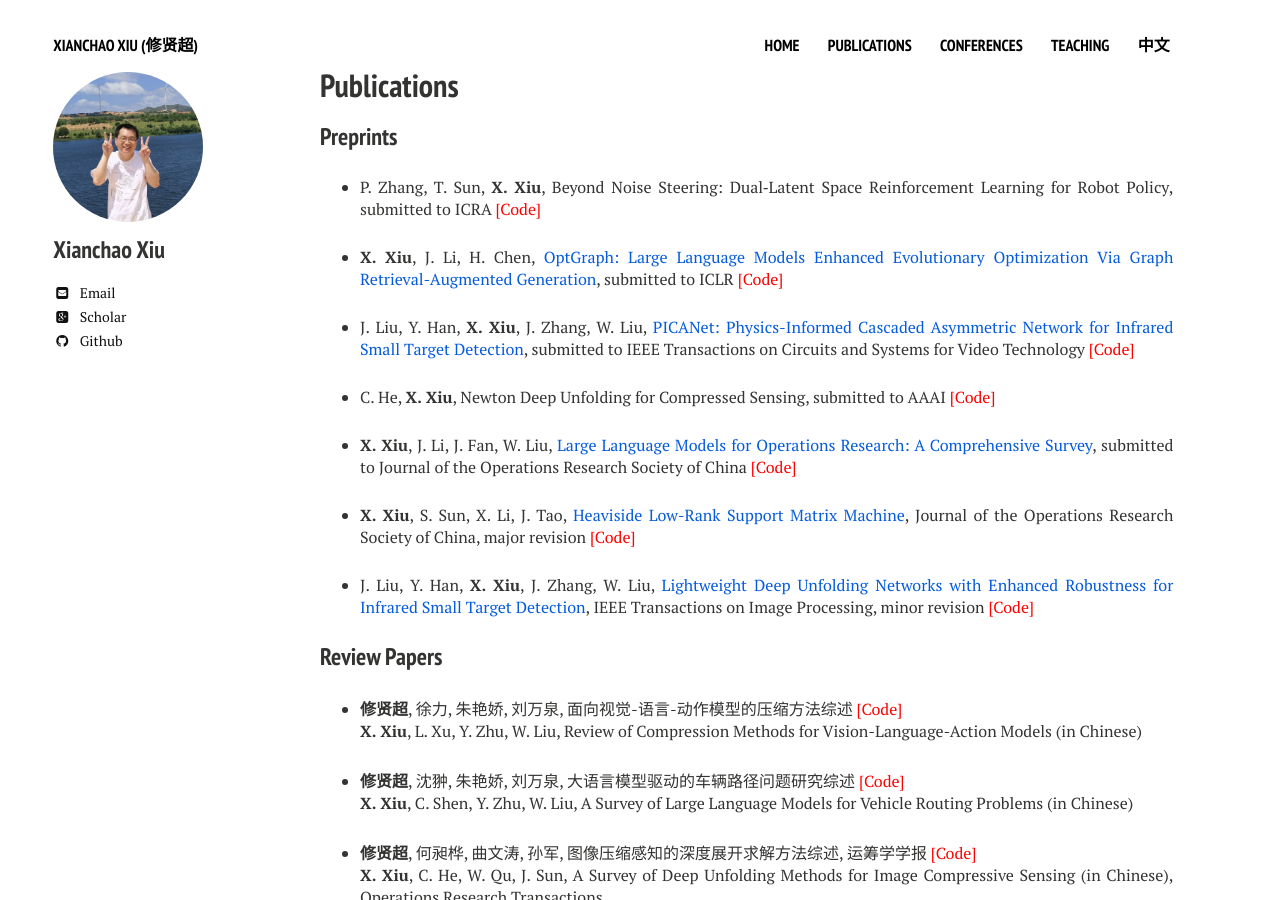
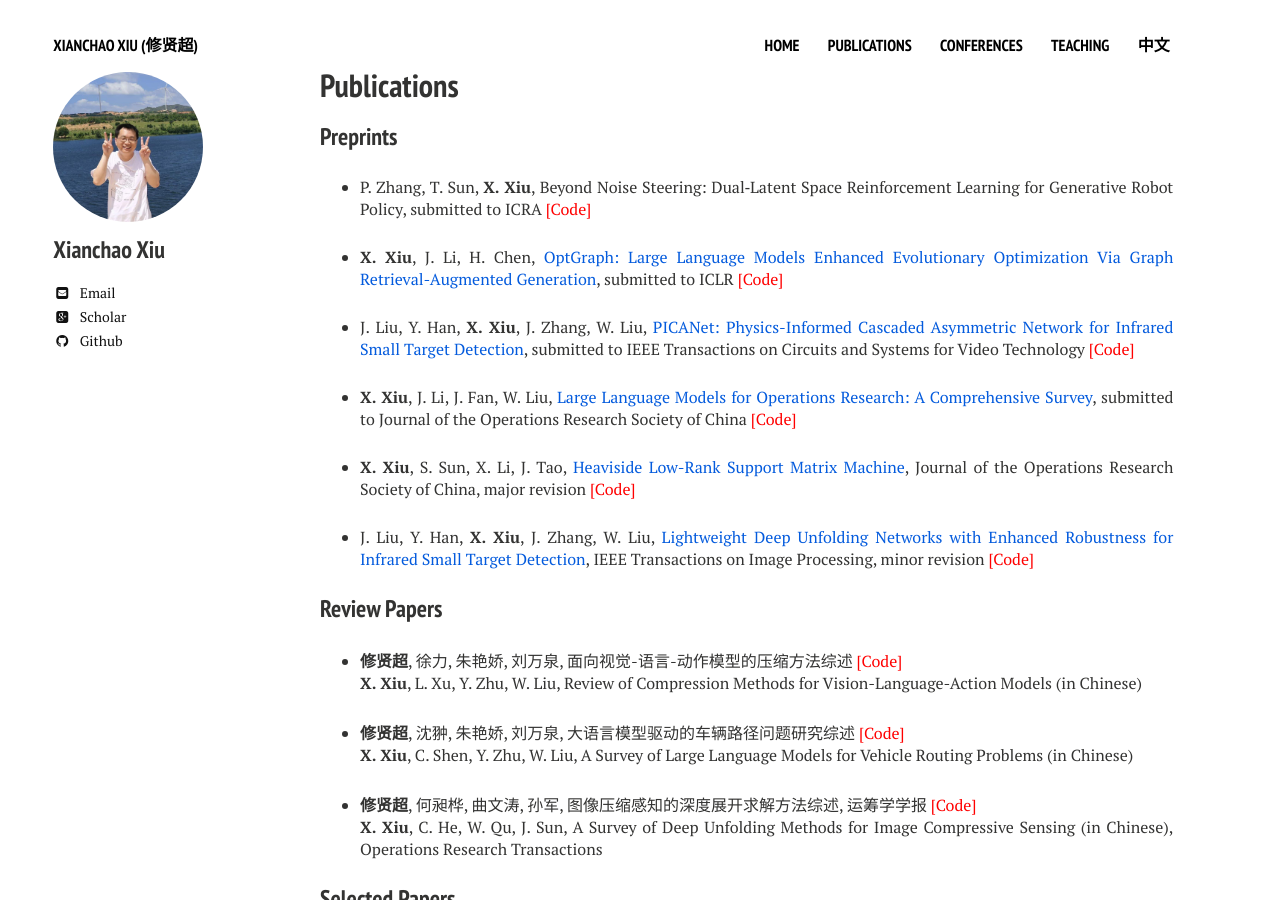
Before and after one commit to xianchaoxiu/xianchaoxiu.github.io, a Jekyll site: the page built from publications/index.md, in a window 1280 px wide and 900 px high. Built offline with Jekyll 4.4.1, drawn with Linux system fonts in a browser that asks for light colours; nearby versions of some CDN libraries.

Commit message:
Update index.md

```diff
--- a/publications/index.md
+++ b/publications/index.md
@@ -10,13 +10,11 @@ share: false
 
 ### Preprints
 
-* P. Zhang, T. Sun, <b>X. Xiu</b>, Beyond Noise Steering: Dual‑Latent Space Reinforcement Learning for Robot Policy, submitted to ICRA <a href="https://github.com/xianchaoxiu/DLSRL" class="textlink" target="_blank" style="color: red;">[Code]</a>
+* P. Zhang, T. Sun, <b>X. Xiu</b>, Beyond Noise Steering: Dual‑Latent Space Reinforcement Learning for Generative Robot Policy, submitted to ICRA <a href="https://github.com/xianchaoxiu/DLSRL" class="textlink" target="_blank" style="color: red;">[Code]</a>
 
 * <b>X. Xiu</b>, J. Li, H. Chen, <a href="https://arxiv.org/abs/2607.27918" class="textlink" target="_blank">OptGraph: Large Language Models Enhanced Evolutionary Optimization Via Graph Retrieval-Augmented Generation</a>, submitted to ICLR <a href="https://github.com/xianchaoxiu/OptGraph" class="textlink" target="_blank" style="color: red;">[Code]</a>
 
 * J. Liu, Y. Han, <b>X. Xiu</b>, J. Zhang, W. Liu, <a href="https://arxiv.org/abs/2609.07515" class="textlink" target="_blank">PICANet: Physics-Informed Cascaded Asymmetric Network for Infrared Small Target Detection</a>,  submitted to IEEE Transactions on Circuits and Systems for Video Technology <a href="https://github.com/xianchaoxiu/PICANet" class="textlink" target="_blank" style="color: red;">[Code]</a>
-
-* C. He, <b>X. Xiu</b>, Newton Deep Unfolding for Compressed Sensing, submitted to AAAI <a href="https://github.com/xianchaoxiu/DNU-Net" class="textlink" target="_blank" style="color: red;">[Code]</a>
 
 * <b>X. Xiu</b>, J. Li, J. Fan, W. Liu, <a href="https://arxiv.org/abs/2605.20849" class="textlink" target="_blank">Large Language Models for Operations Research: A Comprehensive Survey</a>, submitted to Journal of the Operations Research Society of China <a href="https://github.com/xianchaoxiu/LLM4OR" class="textlink" target="_blank" style="color: red;">[Code]</a>
 
```
